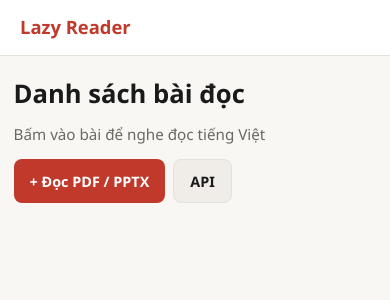
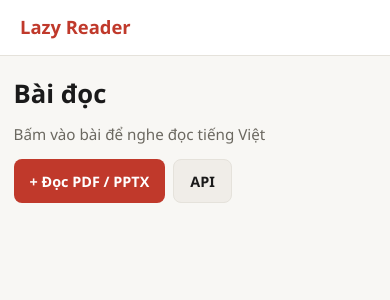
Before and after one commit to khoipn/lazy.naviplus.work, a Jekyll site: the page built from index.html, in a window 390 px wide. Shown: the top 300 px of the page. Built offline with Jekyll 4.4.1, drawn with Linux system fonts in a browser that asks for light colours.

Commit message:
style: show 'Bài đọc' on mobile, full title on desktop

```diff
--- a/assets/css/style.css
+++ b/assets/css/style.css
@@ -264,6 +264,12 @@ main {
 /* ══════════════════════════════════════
    INDEX LIST
 ══════════════════════════════════════ */
+.title-mobile { display: none; }
+@media (max-width: 768px) {
+  .title-desktop { display: none; }
+  .title-mobile  { display: inline; }
+}
+
 .list-header { margin-bottom: 1.5rem; }
 .list-header h1 { font-size: 1.6rem; font-weight: 700; }
 .subtitle { color: var(--text-muted); margin-top: .25rem; font-size: .95rem; }
--- a/index.html
+++ b/index.html
@@ -5,7 +5,7 @@ title: "Danh sách bài đọc"
 <section class="list-header">
   <div class="list-header-row">
     <div>
-      <h1>Danh sách bài đọc</h1>
+      <h1><span class="title-desktop">Danh sách bài đọc</span><span class="title-mobile">Bài đọc</span></h1>
       <p class="subtitle">Bấm vào bài để nghe đọc tiếng Việt</p>
     </div>
     <div class="header-actions">
```
